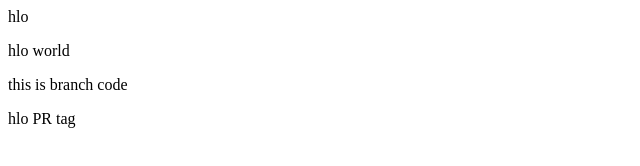
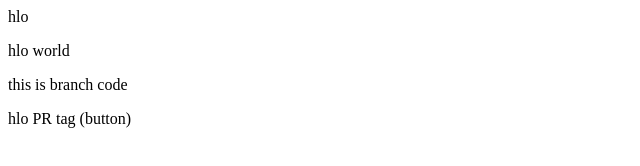
Before and after one commit to RuchiBinayake14/demo, a plain HTML site: page index.html in a window 1280 px wide. Shown: the full height of the page, 0-640 px from the left. Drawn offline with Linux system fonts and the light colour scheme.

```diff
--- a/index.html
+++ b/index.html
@@ -1,4 +1,4 @@
 <p>hlo</p>
 <p>hlo world</p>
 <p> this is branch code </p>
-<p>hlo PR tag</p>
+<p>hlo PR tag (button)</p>
```
